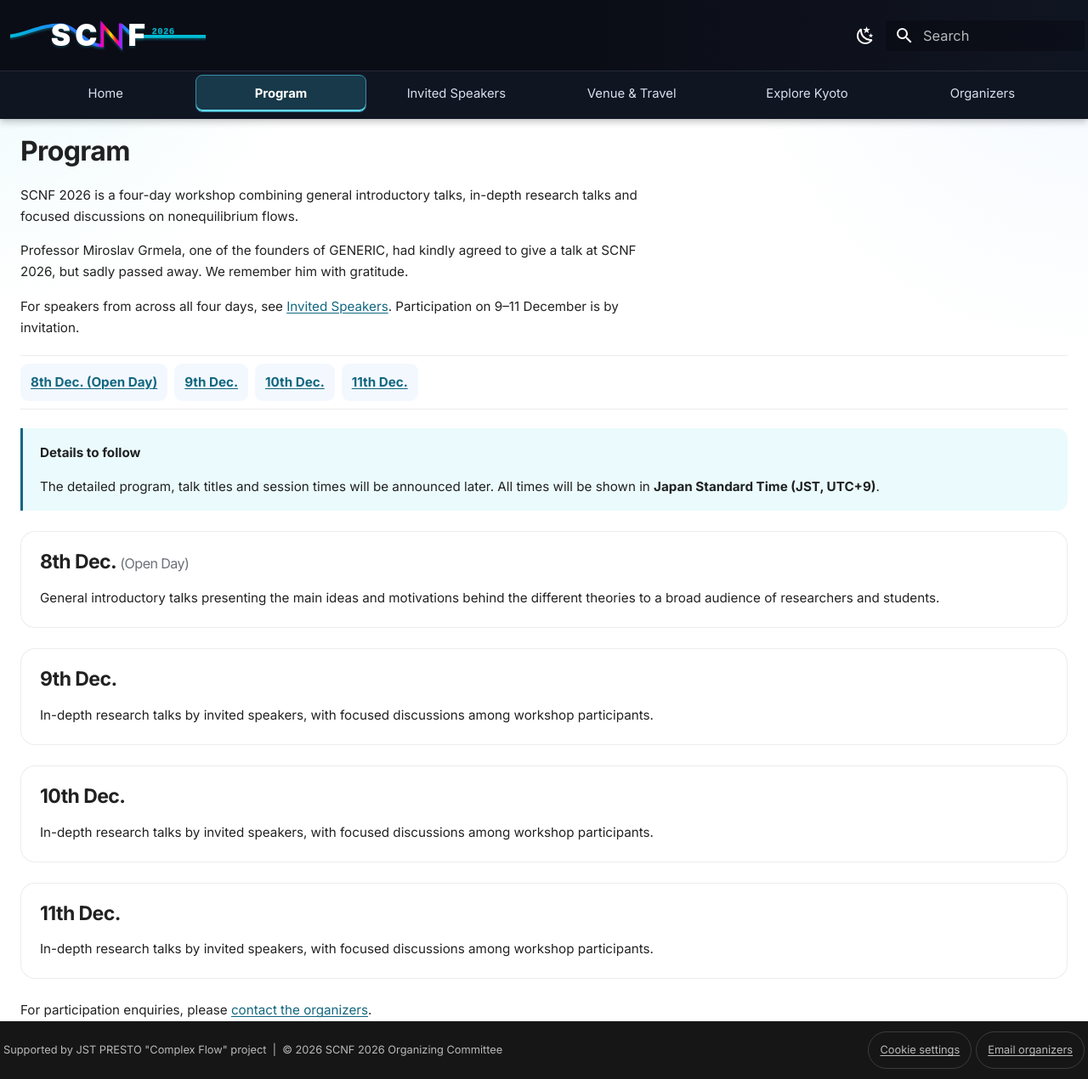
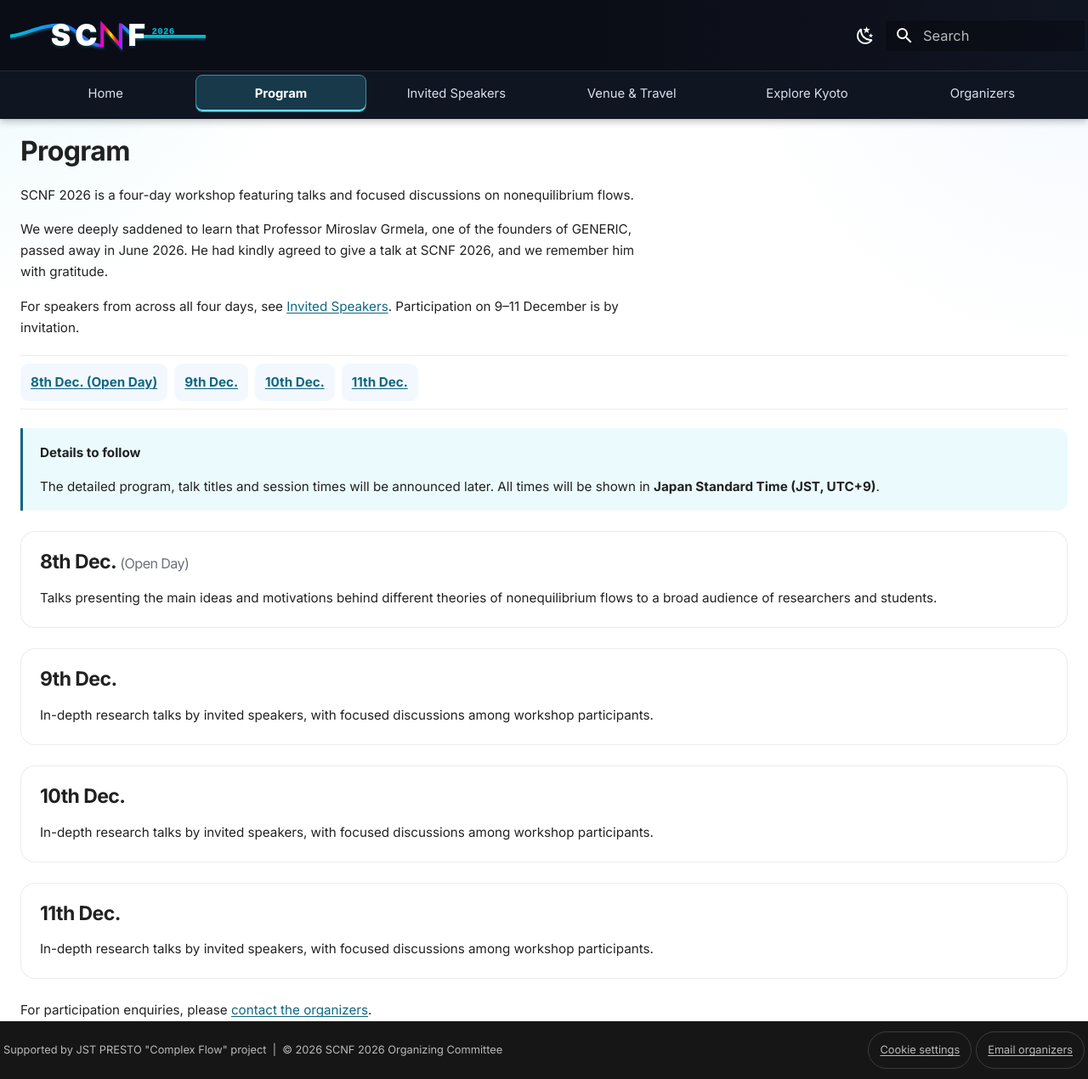
Before and after one commit to SCNF2026/scnf2026.github.io, an MkDocs documentation site: the page built from docs/program.md, in a window 1280 px wide and 1270 px high. Shown: the whole window at 85% size. Built offline with MkDocs 1.6.1 and Material for MkDocs 9.7.7, drawn with Linux system fonts in a browser that asks for light colours.

Commit message:
20261014-7

```diff
--- a/docs/program.md
+++ b/docs/program.md
@@ -6,9 +6,9 @@ hide:
 
 # Program
 
-SCNF 2026 is a four-day workshop combining general introductory talks, in-depth research talks and focused discussions on nonequilibrium flows.
+SCNF 2026 is a four-day workshop featuring talks and focused discussions on nonequilibrium flows.
 
-Professor Miroslav Grmela, one of the founders of GENERIC, had kindly agreed to give a talk at SCNF 2026, but sadly passed away. We remember him with gratitude.
+We were deeply saddened to learn that Professor Miroslav Grmela, one of the founders of GENERIC, passed away in June 2026. He had kindly agreed to give a talk at SCNF 2026, and we remember him with gratitude.
 
 For speakers from across all four days, see [Invited Speakers](participants.md). Participation on 9–11 December is by invitation.
 
@@ -28,7 +28,7 @@ The detailed program, talk titles and session times will be announced later. All
 <section class="scnf-program-section" aria-labelledby="open-day" markdown>
 ## 8th Dec. <span class="scnf-program-date">(Open Day)</span> { #open-day }
 
-General introductory talks presenting the main ideas and motivations behind the different theories to a broad audience of researchers and students.
+Talks presenting the main ideas and motivations behind different theories of nonequilibrium flows to a broad audience of researchers and students.
 
 </section>
 
```
Also changed, not shown: docs/index.md (+2 -2 lines), docs/open-day/index.html (added, +14 -0 lines).
